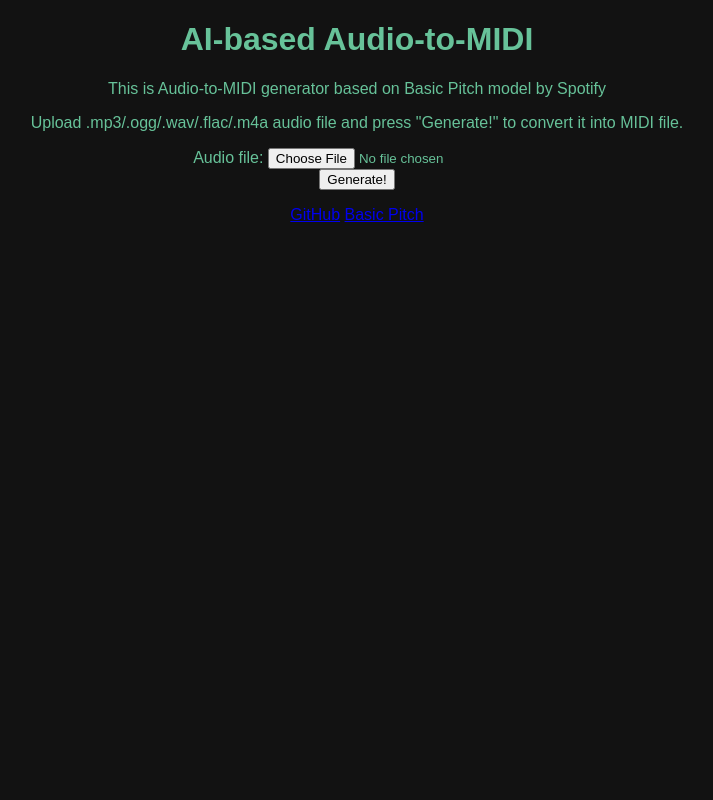
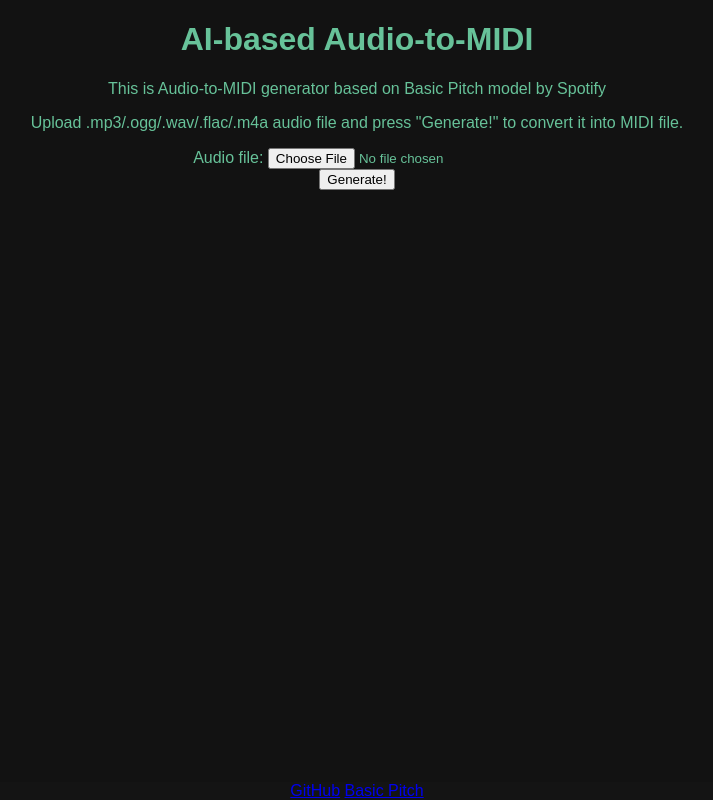
Before and after one commit to SparkerXof/Audio-To-MIDI, a Flask app: page / in a window 1280 px wide. Shown: the whole page, without its empty margins (283-996 px from the left). Run offline with Flask 3, Linux system fonts and the light colour scheme.

Commit message:
Add footer

```diff
--- a/static/style.css
+++ b/static/style.css
@@ -9,3 +9,13 @@ body {
 .error {
     color: crimson;
 }
+
+.footer {
+  position: fixed;
+  left: 0;
+  bottom: 0;
+  width: 100%;
+  background-color: #141414;
+  color: white;
+  text-align: center;
+}
```
